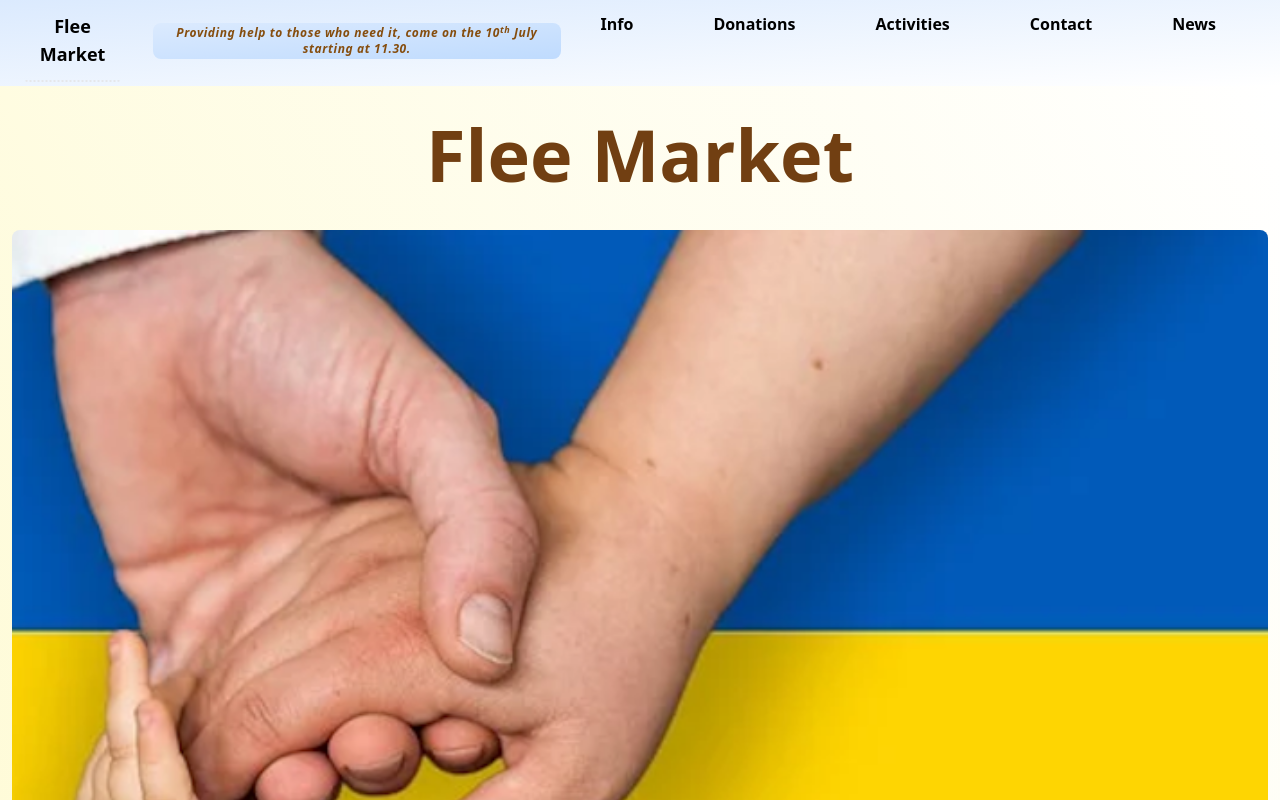
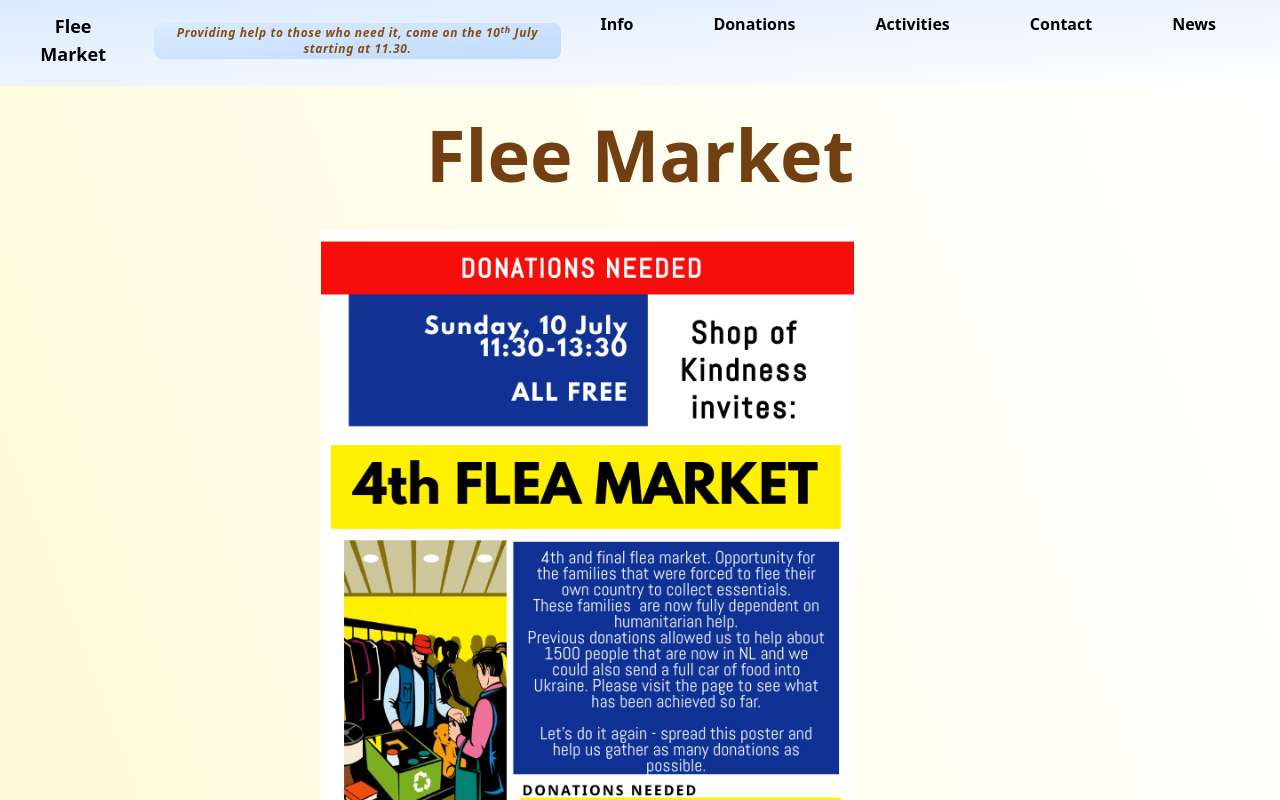
Before and after one commit to francoisvogel/fleemarket, a Next.js app: page / in a window 1280 px wide. Shown: the top 800 px of the page. Built offline with nearby package versions, Linux system fonts and the light colour scheme.

Commit message:
added image on index

```diff
--- a/components/navbar.js
+++ b/components/navbar.js
@@ -8,7 +8,7 @@ export default function Navbar() {
                 <Link href="/">
                     <a className='text-lg font-bold rounded transition-all duration-200 hover:text-yellow-700 p-1 py-3 border-b-2 border-dotted hover:border-b-yellow-800 text-black mr-8 text-center'>Flee Market</a>
                 </Link>
-                <div className='flex flex-col justify-center align-center'><span className='italic text-xs tracking-wider px-2 text-yellow-800 font-bold bg-gradient-to-br from-blue-100 to-blue-200 p-0.5 rounded-lg text-center'>Providing help to those who need it, come on the 10<sup>th</sup> July starting at 11.30.</span></div>
+                <div className='flex flex-col justify-center align-center'><span className='italic text-xs tracking-wider px-1 text-yellow-800 font-bold bg-gradient-to-br from-blue-100 to-blue-200 p-0.5 rounded-lg text-center'>Providing help to those who need it, come on the 10<sup>th</sup> July starting at 11.30.</span></div>
             </div>
             <div className='flex flex-col lg:flex-row align-middle justify-center'>
                 <Link href="/location">
--- a/pages/index.js
+++ b/pages/index.js
@@ -3,6 +3,7 @@ import Layout from '../components/layout';
 import Refugees from '../public/images/refugees.jpg'
 import Entertainment from '../public/images/entertainment.png'
 import Exchange from '../public/images/exchange.jpg'
+import Announcement from '../public/images/announcement.jpg'
 
 const stylingRefugees = {
     backgroundImage: `url(${Refugees.src})`,
@@ -16,11 +17,16 @@ const stylingExchange = {
     backgroundImage: `url(${Exchange.src})`,
 }
 
+const stylingAnnouncement = {
+    backgroundImage: `url(${Announcement.src})`,
+}
+
 export default function Index() {
     return (
         <Layout>
             <div className='p-3 bg-gradient-to-tr from-yellow-100 to-white'>
                 <p className='text-xl lg:text-7xl text-yellow-900 font-extrabold text-center py-5 mb-5'>Flee Market</p>
+                <div className='w-11/12 h-screen bg-no-repeat bg-center bg-contain' style={stylingAnnouncement}></div>
                 <div className='h-screen rounded-lg relative bg-cover bg-no-repeat mb-10 bg-contain bg-center' style={stylingRefugees}>
                     <p className='absolute bg-blue-200 min-w-full text-blue-600 bottom-10 p-3 text-center text-xl lg:text-5xl font-bold'>A place where Ukrainian families that were forced to flee can come and collect essentials</p>
                 </div>
```
